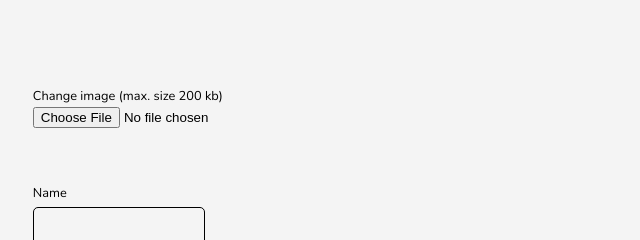
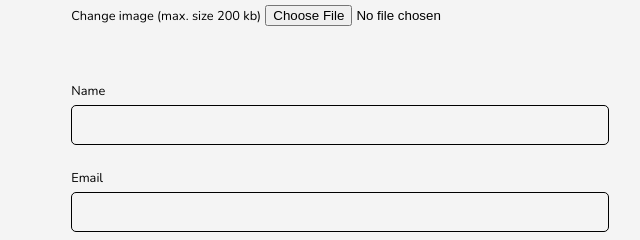
Before and after one commit to ceciCoding/Queerevent, a Flask app: page /edit.html in a window 768 px wide. Shown: the part 274-514 px from the top of the page, without its empty margins (44-684 px from the left). Run offline with Flask 2, Linux system fonts and the light colour scheme; some libraries are stand-ins or nearby versions.

Commit message:
looks good for all screeen sizes

```diff
--- a/static/styles.css
+++ b/static/styles.css
@@ -689,7 +689,7 @@ footer {
 
 /****** MOBILE STYLES *********/
 
-@media screen and (max-width: 750px) {
+@media screen and (max-width: 1100px) {
     .desktop-nav {
         display: none;
     }
@@ -901,6 +901,23 @@ footer {
 
 }
 
+/* width for tablets*/
+@media screen and (min-width: 800px) and (max-width: 1100px) {
+    main {
+        margin: 0 auto;
+        margin-top: 5rem;
+        width: 50%;
+    }
+}
+
+@media screen and (min-width: 500px) and (max-width: 800px) {
+    main {
+        margin: 0 auto;
+        margin-top: 5rem;
+        width: 70%;
+    }
+}
+
 /*events grid for smaller desktops and special media queries in general*/
 @media screen and (max-width: 1600px) {
     #events {
--- a/templates/layout.html
+++ b/templates/layout.html
@@ -4,7 +4,7 @@
     <meta charset="UTF-8">
     <meta name="viewport" content="width=device-width, initial-scale=1.0">
      <link href="https://fonts.googleapis.com/css2?family=Nunito:ital,wght@0,400;0,700;0,900;1,400;1,700&display=swap" rel="stylesheet">
-    <link rel="stylesheet" href="static/styles.css?v=9.8547">
+    <link rel="stylesheet" href="static/styles.css?v=9.47">
     <title>Queerevent</title>
 </head>
 <body>
```
